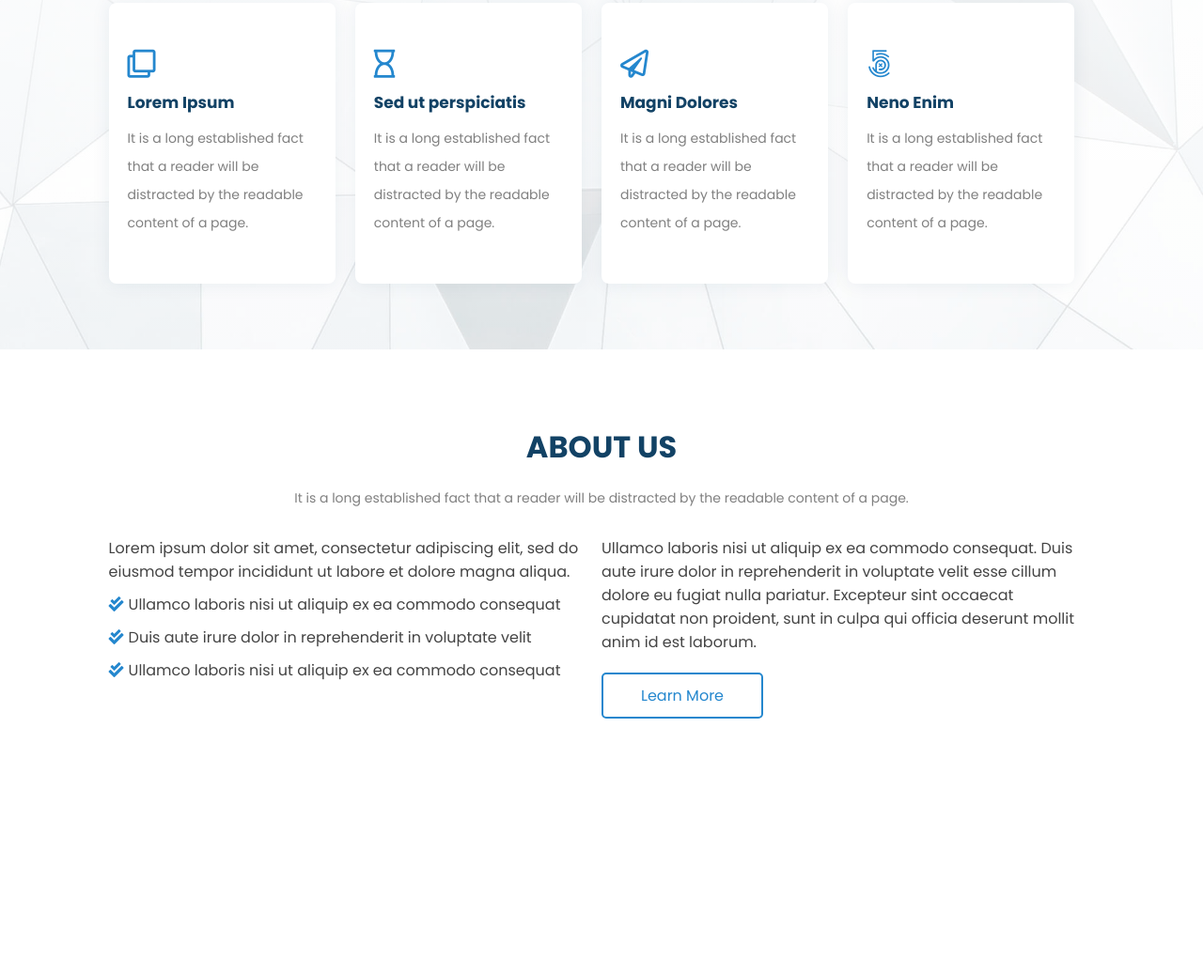
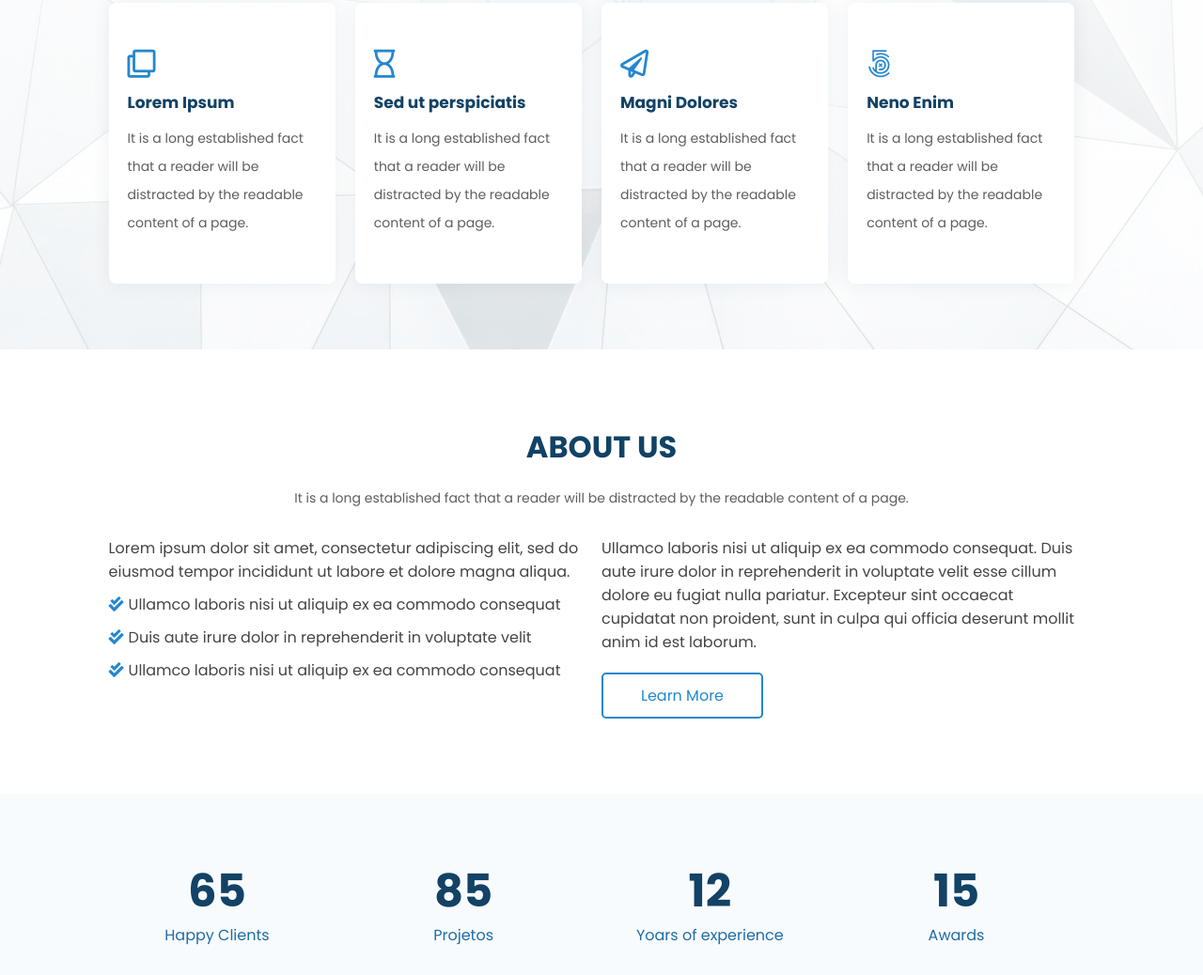
Before and after one commit to juniorsilvacc/one-page, a plain HTML site: page index.html in a window 1280 px wide. Shown: the part 419-1457 px from the top of the page at 94% size. Before the commit the page ends 1264 px from the top, so only its background shows below. Drawn offline with Linux system fonts and the light colour scheme.

Commit message:
menu mobile p1

```diff
--- a/index.html
+++ b/index.html
@@ -22,6 +22,9 @@
                 <a href="#">Sobre</a>
                 <a href="#">Contato</a>
                 <a class="btn-menu" href="#">Get Started</a>
+            </div>
+            <div class="menu-mobile">
+                <i class="fas fa-bars"></i>
             </div>
         </div>
     </header>
@@ -84,6 +87,30 @@
         </div>
     </section>
 
+    <section class="conquest">
+        <div class="center">
+            <div class="conquest-single">
+                <h2>65</h2>
+                <p>Happy Clients</p>
+            </div>
+
+            <div class="conquest-single">
+                <h2>85</h2>
+                <p>Projetos</p>
+            </div>
+
+            <div class="conquest-single">
+                <h2>12</h2>
+                <p>Yoars of experience</p>
+            </div>
+
+            <div class="conquest-single">
+                <h2>15</h2>
+                <p>Awards</p>
+            </div>
+        </div>
+    </section>
+
 
 
     <script src="./public/js/script.js"></script>
--- a/public/css/style.css
+++ b/public/css/style.css
@@ -18,6 +18,24 @@ header{
     padding: 0 2%;
     display: flex;
     flex-wrap: wrap;
+}
+
+.menu-mobile{
+    display: none;
+}
+
+@media screen and (max-width: 768px){
+    .menu-mobile{
+        display: block;
+        font-size: 25px;
+        cursor: pointer;
+    }
+    .menu-mobile i{
+        color: #124265;
+    }
+    .menu{
+        display: none;
+    }
 }
 
 /* Header Menu */
@@ -49,11 +67,11 @@ header{
 }
 
 .menu a:hover{
-    color: #007bff;
+    color: #2487ce;
 }
 
 .menu .btn-menu{
-    background-color: #007bff;
+    background-color: #2487ce;
     display: inline-block;
     padding: 8px 20px;
     color: #FFF;
@@ -87,13 +105,13 @@ section.main{
 }
 
 .main__cta p{
-    color: gray;
+    color: #5e5e5e;
     font-size: 19px;
     margin: 10px 0;
 }
 
 .main__cta button{
-    background-color: #007bff;
+    background-color: #2487ce;
     display: inline-block;
     padding: 10px 40px;
     color: #FFF;
@@ -139,7 +157,7 @@ section.main{
 }
 
 .diferenciais-single p{
-    color: gray;
+    color:  #5e5e5e;
     font-size: 14px;
     line-height: 30px;
 }
@@ -170,7 +188,7 @@ section.about{
 
 .call-about p{
     font-size: 14px;
-    color: gray;
+    color:  #5e5e5e;
     margin: 20px 0px;
 }
 
@@ -210,7 +228,7 @@ section.about{
 }
 
 .content-about button:hover{
-    background-color: #007bff;
+    background-color: #2487ce;
     color: #FFF;
 }
 
@@ -221,3 +239,36 @@ section.about{
         margin: 20px 20px;
     }
 }
+
+/* Conquistas */
+section.conquest{
+    background-color: #f8fbfe;
+    padding-top: 80px;
+    padding-bottom: 30px;
+}
+
+.conquest-single{
+    width: 22%;
+    margin-right: 3%;
+    text-align: center;
+    flex-wrap: wrap;
+}
+
+.conquest-single h2{
+    color: #124265;
+    font-size: 48px;
+    line-height: 48px;
+}
+
+.conquest-single p{
+    font-size: 16px;
+    color: #1e6ca6;
+    margin-top: 10px;
+}
+
+@media screen and (max-width: 768px){
+    .conquest-single{
+        width: 100%;
+        margin-bottom: 50px;
+    }
+}
```
